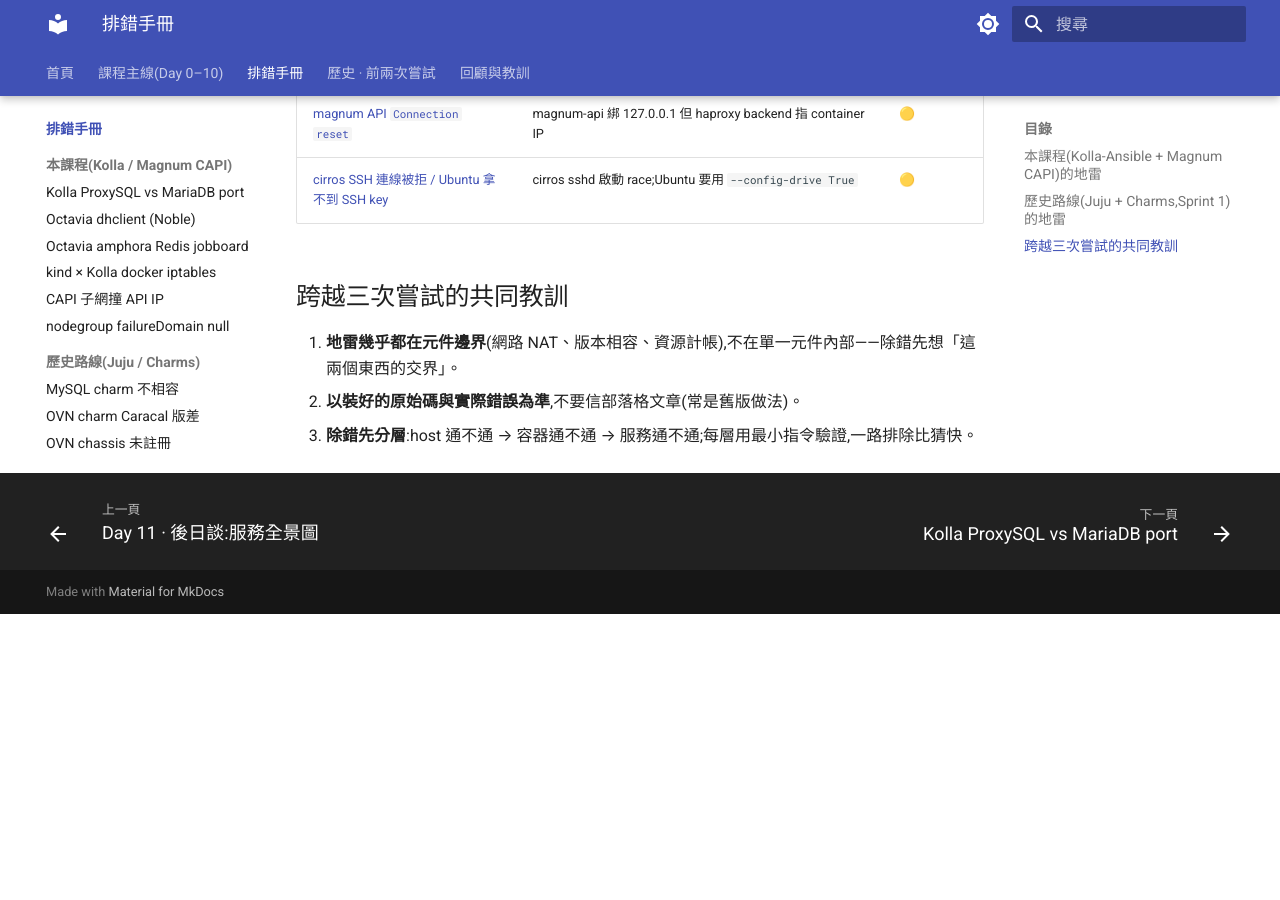
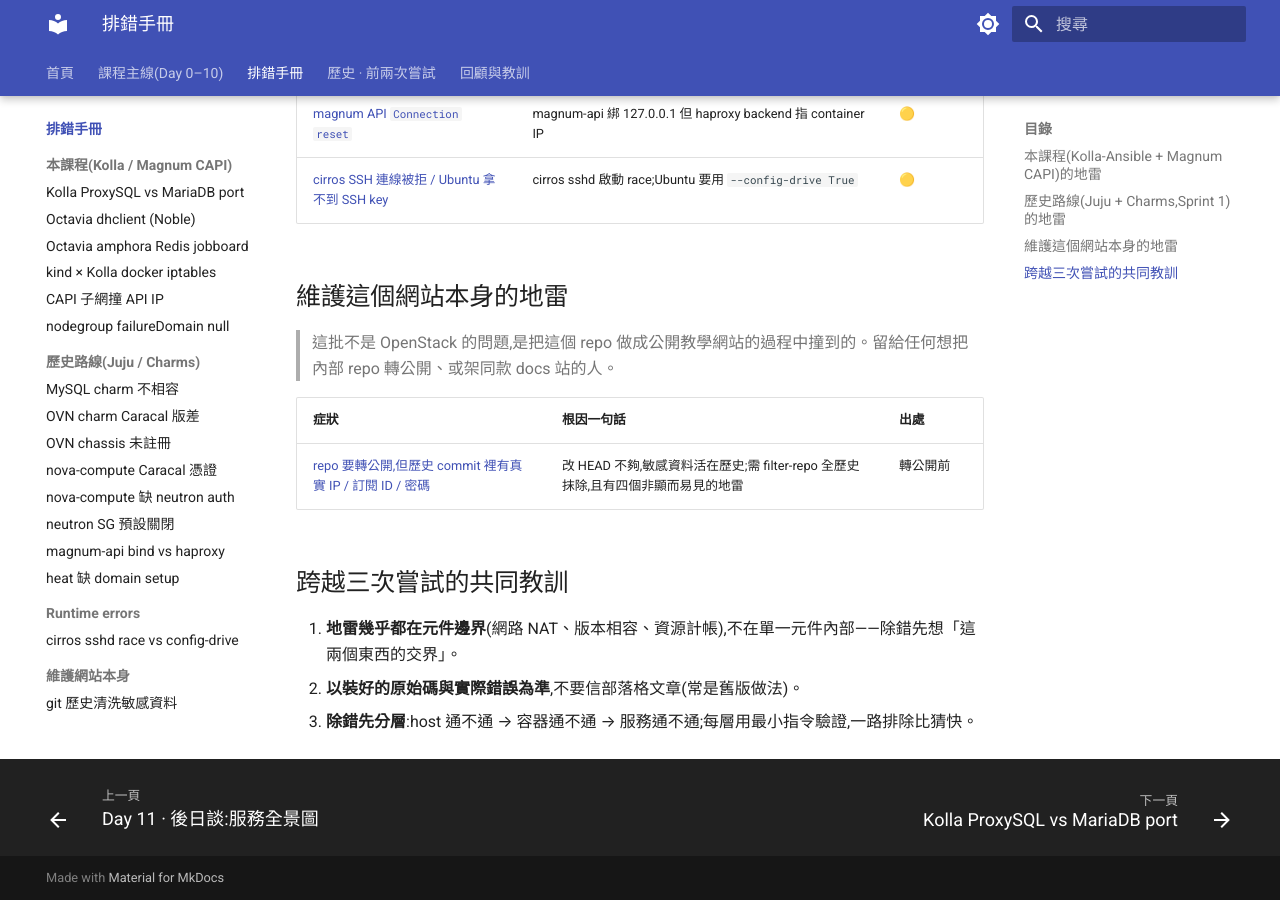
Before and after one commit to DeepWaveLab/OpenStackPracticing, an MkDocs documentation site: the page built from docs/solutions/README.md, in a window 1280 px wide and 900 px high, scrolled down 1585 px. Built offline with MkDocs 1.6.1 and Material for MkDocs 9.7.7, drawn with Linux system fonts in a browser that asks for light colours; before the commit the page ends 2199 px from its top, so only the background shows below that.

Commit message:
docs: capture git history sensitive-data scrub as a solution doc

```diff
--- a/docs/solutions/README.md
+++ b/docs/solutions/README.md
@@ -34,6 +34,14 @@
 | [magnum API `Connection reset`](integration-issues/magnum-api-bind-mismatch-with-haproxy.md) | magnum-api 綁 127.0.0.1 但 haproxy backend 指 container IP | 🟡 |
 | [cirros SSH 連線被拒 / Ubuntu 拿不到 SSH key](runtime-errors/cirros-sshd-race-vs-ubuntu-config-drive.md) | cirros sshd 啟動 race;Ubuntu 要用 `--config-drive True` | 🟡 |
 
+## 維護這個網站本身的地雷
+
+> 這批不是 OpenStack 的問題,是把這個 repo 做成公開教學網站的過程中撞到的。留給任何想把內部 repo 轉公開、或架同款 docs 站的人。
+
+| 症狀 | 根因一句話 | 出處 |
+|---|---|---|
+| [repo 要轉公開,但歷史 commit 裡有真實 IP / 訂閱 ID / 密碼](security-issues/git-history-scrub-sensitive-data-filter-repo.md) | 改 HEAD 不夠,敏感資料活在歷史;需 filter-repo 全歷史抹除,且有四個非顯而易見的地雷 | 轉公開前 |
+
 ## 跨越三次嘗試的共同教訓
 
 1. **地雷幾乎都在元件邊界**(網路 NAT、版本相容、資源計帳),不在單一元件內部——除錯先想「這兩個東西的交界」。
--- a/mkdocs.yml
+++ b/mkdocs.yml
@@ -115,6 +115,8 @@
           - "heat 缺 domain setup": solutions/integration-issues/heat-missing-domain-setup-action.md
       - "Runtime errors":
           - "cirros sshd race vs config-drive": solutions/runtime-errors/cirros-sshd-race-vs-ubuntu-config-drive.md
+      - "維護網站本身":
+          - "git 歷史清洗敏感資料": solutions/security-issues/git-history-scrub-sensitive-data-filter-repo.md
 
   - 歷史 · 前兩次嘗試:
       - previous-attempts.md
```
Also changed, not shown: docs/solutions/security-issues/git-history-scrub-sensitive-data-filter-repo.md (added, +80 -0 lines).
